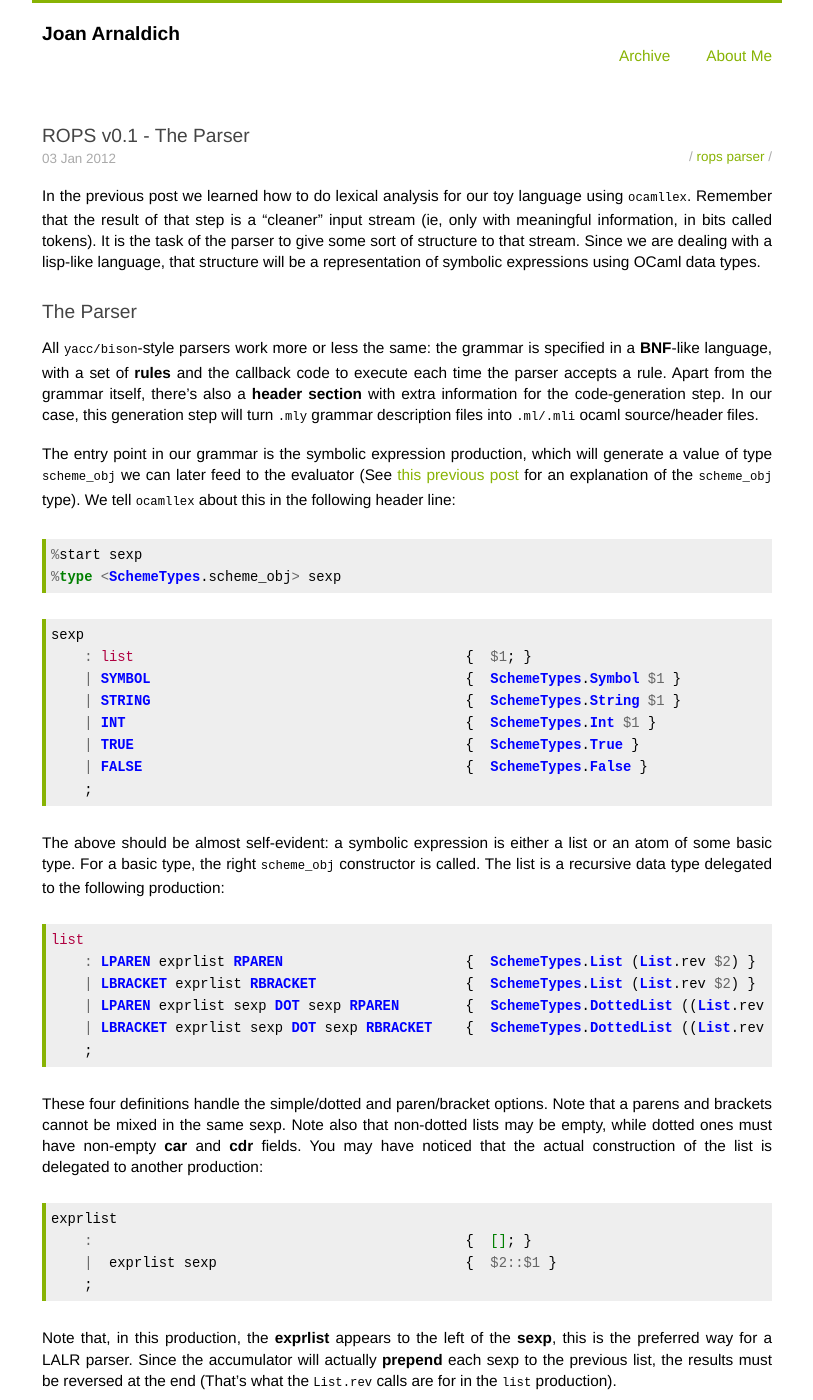
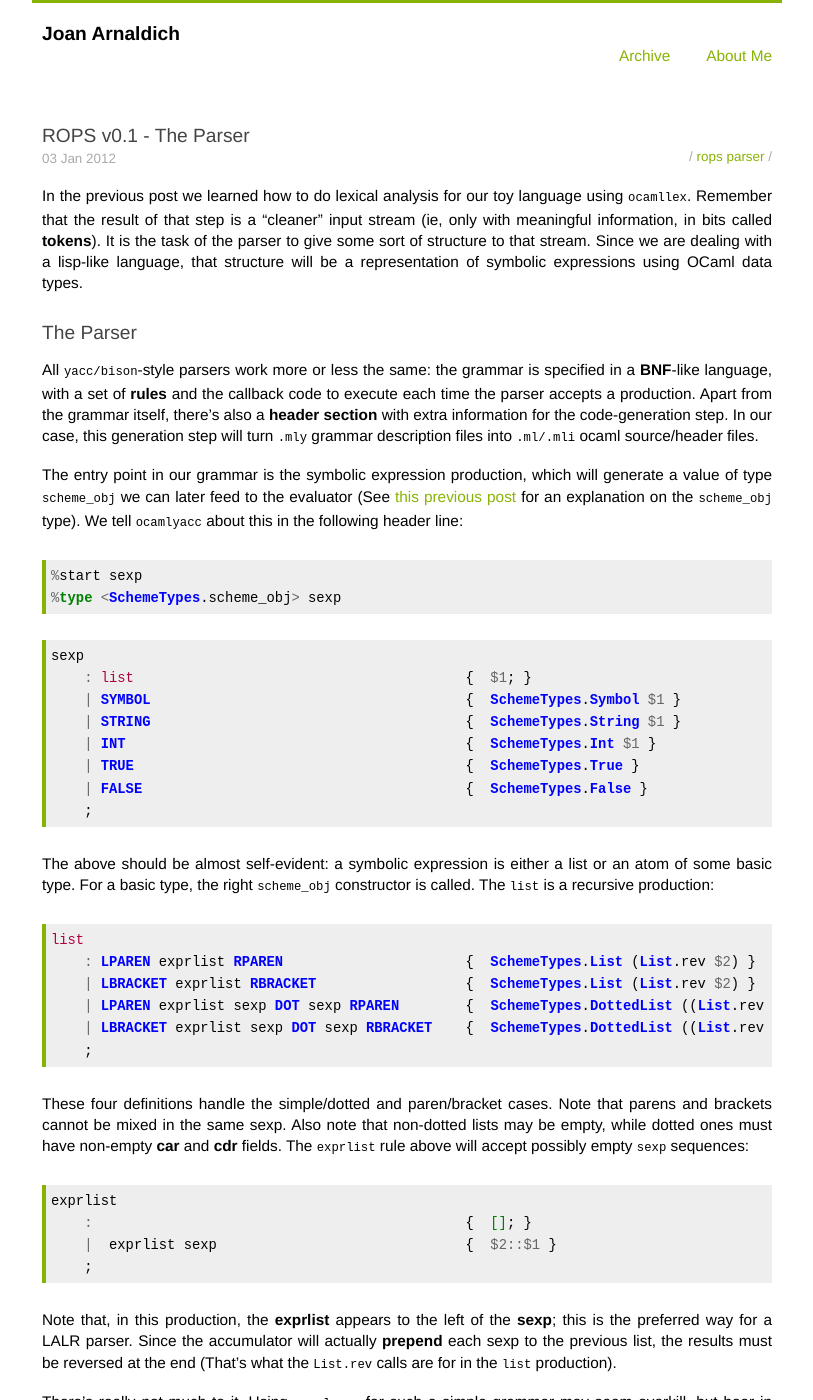
Before and after one commit to jarnaldich/jarnaldich.github.com, a Jekyll site: the page built from _posts/2012-01-03-rops-parser.markdown, in a window 1280 px wide and 1400 px high. Shown: the whole window, without its empty margins (233-1046 px from the left). Built offline with Jekyll 4.4.1, drawn with Linux system fonts in a browser that asks for light colours; comment, search, counter and statistics services are not loaded; some of the changed text lies outside the part shown.

Commit message:
Some corrections

```diff
--- a/_posts/2012-01-03-rops-parser.markdown
+++ b/_posts/2012-01-03-rops-parser.markdown
@@ -7,7 +7,7 @@
 In the previous post we learned how to do lexical analysis for our toy
 language using `ocamllex`. Remember that the result of that step is a
 "cleaner" input stream (ie, only with meaningful information, in bits
-called tokens). It is the task of the parser to give some sort of
+called _tokens_). It is the task of the parser to give some sort of
 structure to that stream. Since we are dealing with a lisp-like
 language, that structure will be a representation of symbolic
 expressions using OCaml data types.
@@ -26,7 +26,7 @@
 The entry point in our grammar is the symbolic expression production,
 which will generate a value of type `scheme_obj` we can later feed to
 the evaluator (See [this previous post](/2011/12/30/rops-pncalc.html)
-for an explanation of the `scheme_obj` type). We tell `ocamllex` about
+for an explanation on the `scheme_obj` type). We tell `ocamlyacc` about
 this in the following header line:
 
 {% highlight ocaml %}
@@ -47,8 +47,8 @@
 
 The above should be almost self-evident: a symbolic expression is
 either a list or an atom of some basic type. For a basic type, the
-right `scheme_obj` constructor is called. The list is a recursive data
-type delegated to the following production:
+right `scheme_obj` constructor is called. The `list` is a recursive
+production:
 
 {% highlight ocaml %}
 list
@@ -60,11 +60,10 @@
 {% endhighlight %}
 
 These four definitions handle the simple/dotted and paren/bracket
-options. Note that a parens and brackets cannot be mixed in the same
-sexp. Note also that non-dotted lists may be empty, while dotted ones
-must have non-empty _car_ and _cdr_ fields. You may have noticed that
-the actual construction of the list is delegated to another
-production:
+cases. Note that parens and brackets cannot be mixed in the same
+sexp. Also note that non-dotted lists may be empty, while dotted ones
+must have non-empty _car_ and _cdr_ fields. The `exprlist` rule above
+will accept possibly empty `sexp` sequences:
 
 {% highlight ocaml %}
 exprlist
@@ -74,15 +73,15 @@
 {% endhighlight %}
 
 Note that, in this production, the _exprlist_ appears to the left of
-the _sexp_, this is the preferred way for a LALR parser. Since the
+the _sexp_; this is the preferred way for a LALR parser. Since the
 accumulator will actually _prepend_ each sexp to the previous list,
 the results must be reversed at the end (That's what the `List.rev`
 calls are for in the `list` production).
 
-There's really not much to it. Using `ocamllex` for such a simple
+There's really not much to it. Using `ocamlyacc` for such a simple
 grammar may seem overkill, but bear in mind that there's a lot of
 scheme we haven't covered at all (think of quoting and quasi-quoting,
-for example). `ocamllex` really doesn't add that much complexity and
+for example). `ocamlyacc` really doesn't add that much complexity and
 yet would make future additions easier.
 
 The printer
@@ -93,16 +92,15 @@
 printer will just have a `write` function. Its output should be such
 that, if `read` again, the value is `equal?` to the output. The code
 is probably too boring to go over it here in detail. Just check the
-[repo](https://github.com/jarnaldich/rops/tree/v1-rpn-calc) for
-details.
+[repo](https://github.com/jarnaldich/rops/tree/v1-rpn-calc).
 
 The repl
 ========
 
-Once we have the code for the three layers, we can write the code
-that ties them all together. Our main will just input buffer for the
-lexer and call the repl. It will also catch the `Eof` exception thrown
-by the lexer so it aborts without generating an "empty token" error.
+Once we have the three layers complete, we can write the code that
+ties them all together. Our main will just input buffer for the lexer
+and call the repl. It will also catch the `Eof` exception thrown by
+the lexer so it aborts without generating an "empty token" error.
 
 {% highlight ocaml %}
 let _ =
```
Also changed, not shown: other parts of _posts/2012-01-03-rops-parser.markdown (+10 -1 lines).
